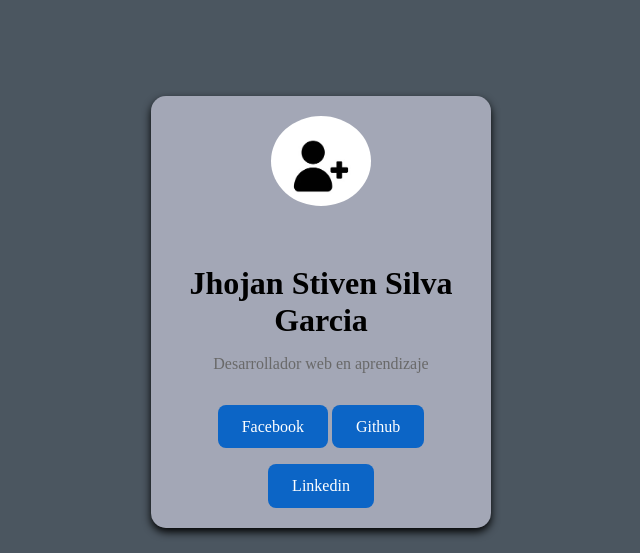
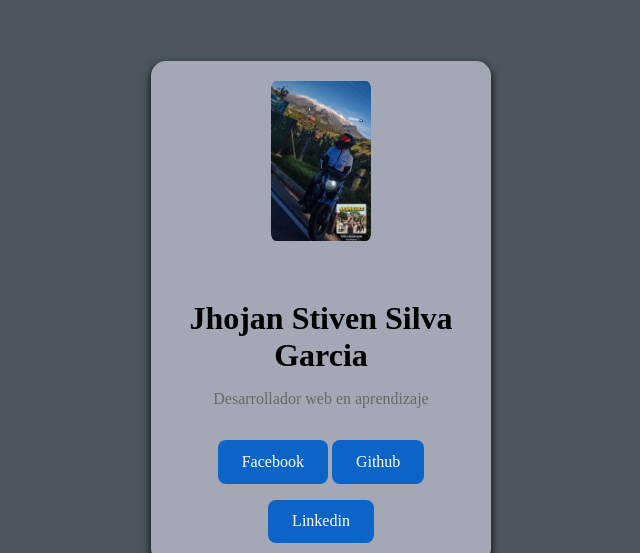
Before and after one commit to jhojansilva0302/tarjetapersonal, a plain HTML site: page index.html in a window 1280 px wide. Shown: the part 496-1049 px from the top of the page, without its empty margins (319-959 px from the left). Drawn offline with Linux system fonts and the light colour scheme.

Commit message:
nueva foto

```diff
--- a/index.html
+++ b/index.html
@@ -11,7 +11,7 @@
 <body>
     <div class="card"
         <center>
-        <img src="contacto.jpg" alt=" foto de perfil" width="125"></center>
+        <img src="jhojan2.png" alt=" foto de perfil" width="125"></center>
         <h1>Jhojan Stiven Silva Garcia</h1>
         <p>Desarrollador web en aprendizaje</p>
         <div class="buttons">
--- a/styles.css
+++ b/styles.css
@@ -18,7 +18,7 @@ body {
 }
 
 .card img {
-    border-radius: 75%;
+    border-radius: 5%;
     width: 100px;
     margin-bottom: 15%;
 }
```
Also changed, not shown: jhojan2.png (added).
